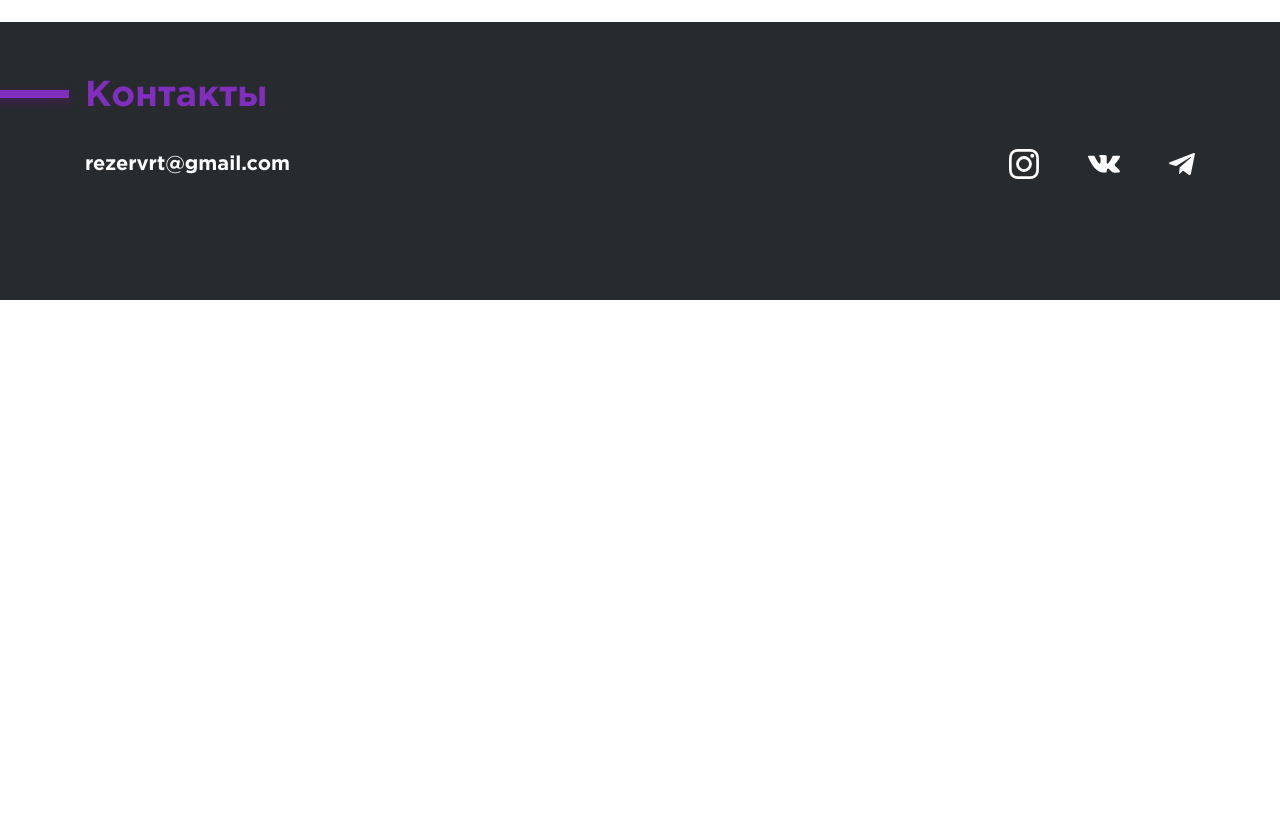
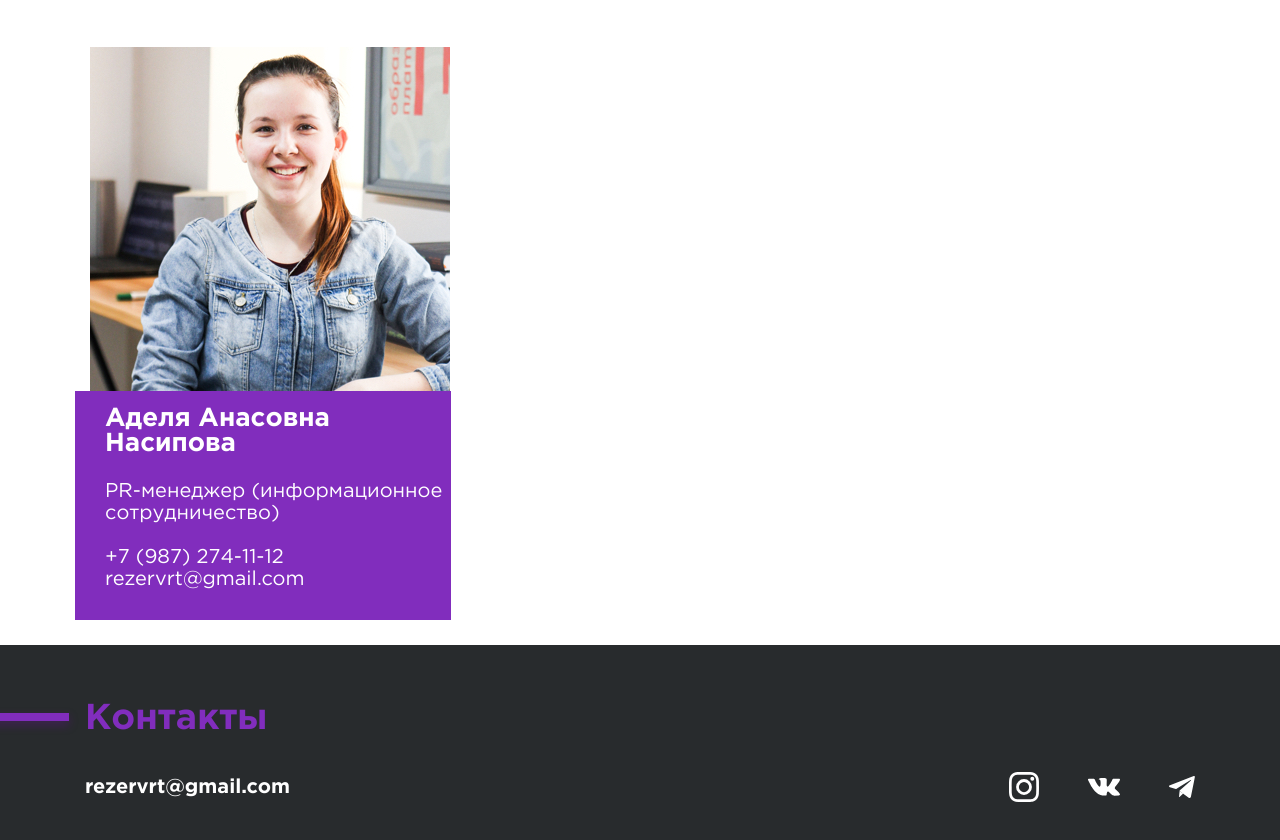
Before and after one commit to NailKhalimov/personnel-reserve, a website: page team.html in a window 1280 px wide. Shown: the part 1500-2340 px from the top of the page. Before the commit the page ends 1800 px from the top, so only its background shows below. Drawn offline with Linux system fonts and the light colour scheme.

Commit message:
fix flex container

```diff
--- a/scss/_content.scss
+++ b/scss/_content.scss
@@ -1436,12 +1436,12 @@
     display: flex;
     flex-wrap: wrap;
     flex-direction: row;
-    justify-content: space-between;
   }
   .team_element {
     margin-bottom: 25px;
     margin-top: 25px;
-    width: 375px;
+    margin-left: 60px;
+    max-width: calc(33.333% - 20px);
     .team_element-image {
       margin-left: 15px;
       width: 360px;
@@ -1452,6 +1452,7 @@
       padding-left: 30px;
       padding-right: 5px;
       height: 229px;
+      max-width: 376px;
       background-color: #812dbd;
       h3 {
         padding-top: 15px;
--- a/team.html
+++ b/team.html
@@ -100,6 +100,19 @@
                 </p>
               </div>
             </div>
+            <div class="team_element">
+              <div class="team_element-image">
+                <img src="./assets/images/persons/person-adelya.jpg" alt="">
+              </div>
+              <div class="team_element-text">
+                <h3>Аделя Анасовна Насипова</h3>
+                <p class="mt-4">
+                  PR-менеджер (информационное сотрудничество) <br><br>
+                  +7 (987) 274-11-12 <br>
+                  rezervrt@gmail.com
+                </p>
+              </div>
+            </div>
           </div>
         </div>
       </div>
```
Also changed, not shown: .gulp-scss-cache/scss/build.css, css/build.css, 1 other file.
